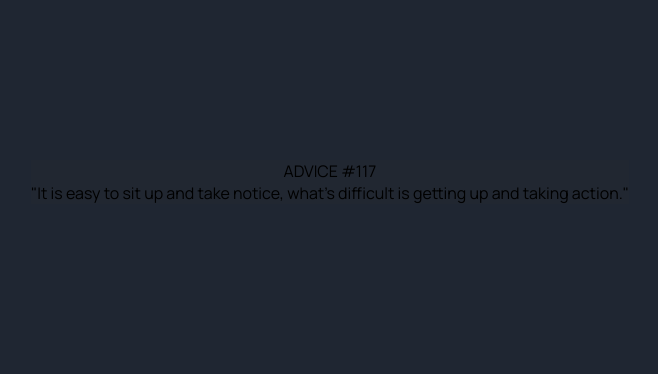
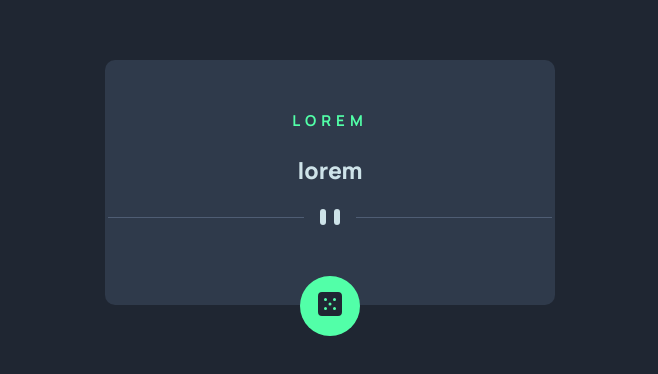
Before and after one commit to JLPS22/gerador-de-conselhos, a plain HTML site: page index.html in a window 1280 px wide. Shown: the part 218-592 px from the top of the page, without its empty margins (310-968 px from the left). Drawn offline with Linux system fonts and the light colour scheme.

Commit message:
Atualizando a parte do front-end

```diff
--- a/index.html
+++ b/index.html
@@ -12,9 +12,22 @@
     <title>Gerador de Conselhos</title>
 </head>
 <body>
-    <div class="container">
-        <p class="n_conselho">ADVICE #117</p>
-        <p class="conselho">"It is easy to sit up and take notice, what's difficult is getting up and taking action."</p>
-    </div>
+    <!-- <div class="container">
+        <div class="content">
+            <p class="n_conselho">ADVICE #117</p>
+            <p class="conselho">"It is easy to sit up and take notice, what's difficult is getting up and taking action."</p>
+            <img class="pattern_divider" src="./src/images/pattern-divider-desktop.svg" alt="pattern-divider-desktop">
+        </div>
+        <button class="btn"><img src="./src/images/icon-dice.svg" alt="botão"></button>
+    </div> -->
+
+    <main class="card">
+        <h2 class="advice-id">lorem</h2>
+        <p class="advice-description">lorem</p>
+        <img src="./src/images/pattern-divider-desktop.svg" alt="pattern-divider-desktop">
+        <button class="advice-update">
+            <img src="./src/images/icon-dice.svg" alt="Dice icon">
+        </button>
+    </main>
 </body>
 </html>
--- a/src/css/style.css
+++ b/src/css/style.css
@@ -1,17 +1,49 @@
 body {
     background-color: hsl(218, 23%, 16%);
-    width: 100%;
-    height: 100vh;
+    min-height: 100vh;
     display: flex;
     justify-content: center;
     align-items: center;
     font-family: Manrope, sans-serif;
+    font-weight: 800;
 }
 
-.container {
+.card {
     display: flex;
     flex-direction: column;
     align-items: center;
     justify-content: center;
-    background-color: hsl(217, 19%, 16%);
+    max-width: 450px;
+    background-color: hsl(217, 23%, 24%);
+    border-radius: 10px;
+    padding: 20px;
 }
+
+.advice-id {
+    color: hsl(150, 100%, 66%);
+    text-transform: uppercase;
+    letter-spacing: 5px;
+    font-size: 15px;
+    margin-top: 30px;
+}
+
+.advice-description {
+    color: hsl(193, 38%, 86%);
+    font-size: 23px;
+    padding: 23px;
+    text-align: center;
+}
+
+.advice-update {
+    width: 60px;
+    height: 60px;
+    border-radius: 50%;
+    background-color: hsl(150, 100%, 66%);
+    border: none;
+    transform: translateY(85%);
+}
+
+.advice-update:hover {
+    cursor: pointer;
+    background-color: hsl(150, 100%, 50%)
+}
```
